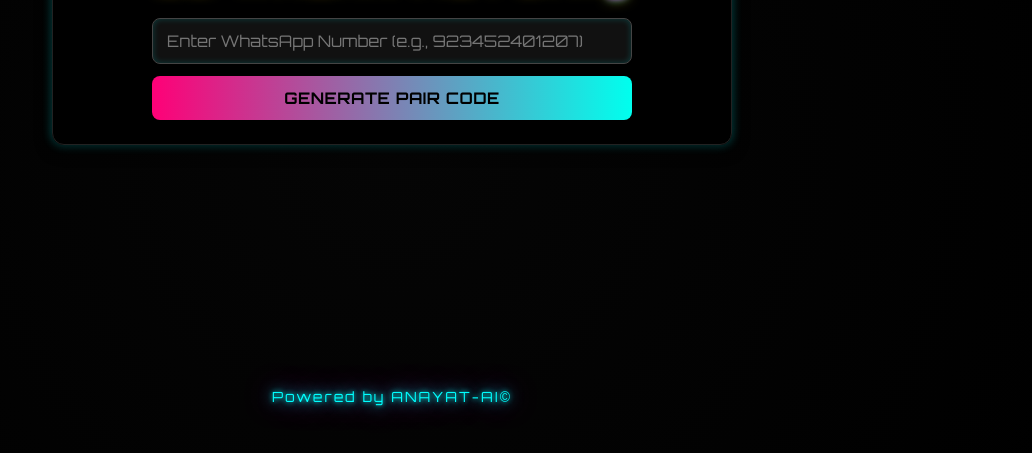
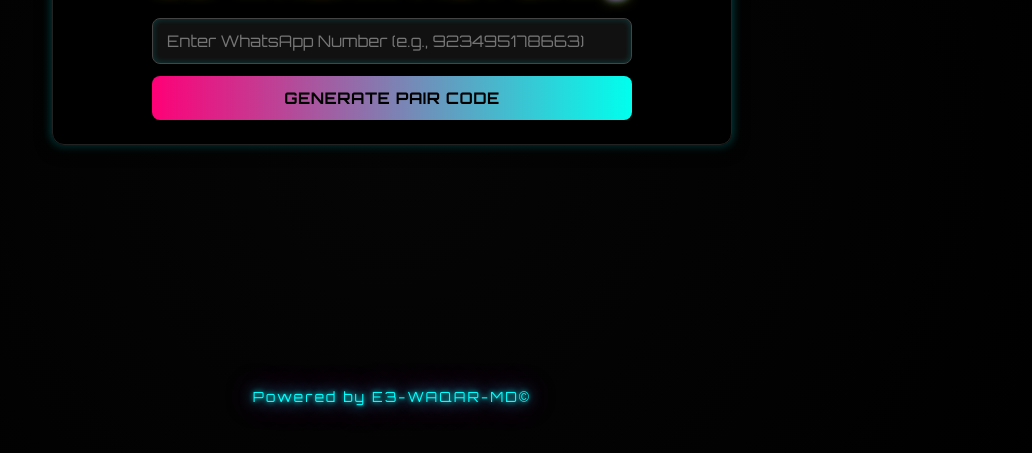
Before and after one commit to ALUSTADYT/E3-WAQAR-MD-PAIR, a website: page pair.html in a window 1280 px wide. Shown: the part 253-706 px from the top of the page, without its empty margins (248-1280 px from the left). Drawn offline with Linux system fonts and the light colour scheme.

Commit message:
Update pair.html

```diff
--- a/pair.html
+++ b/pair.html
@@ -187,14 +187,14 @@
     <h1>E3-WAQAR-MD Pairing</h1>
 
     <form class="stack" onsubmit="event.preventDefault(); getCode();">
-      <input type="text" id="number" placeholder="Enter WhatsApp Number (e.g., 923452401207)" aria-label="WhatsApp number" />
+      <input type="text" id="number" placeholder="Enter WhatsApp Number (e.g., 923495178663)" aria-label="WhatsApp number" />
       <button type="submit" aria-label="Generate pairing code">Generate Pair Code</button>
       <div id="result" class="output"></div>
     </form>
   </main>
 
   <footer>
-    <p class="footer-text">Powered by ANAYAT-AI©</p>
+    <p class="footer-text">Powered by E3-WAQAR-MD©</p>
   </footer>
 
   <script>
```
